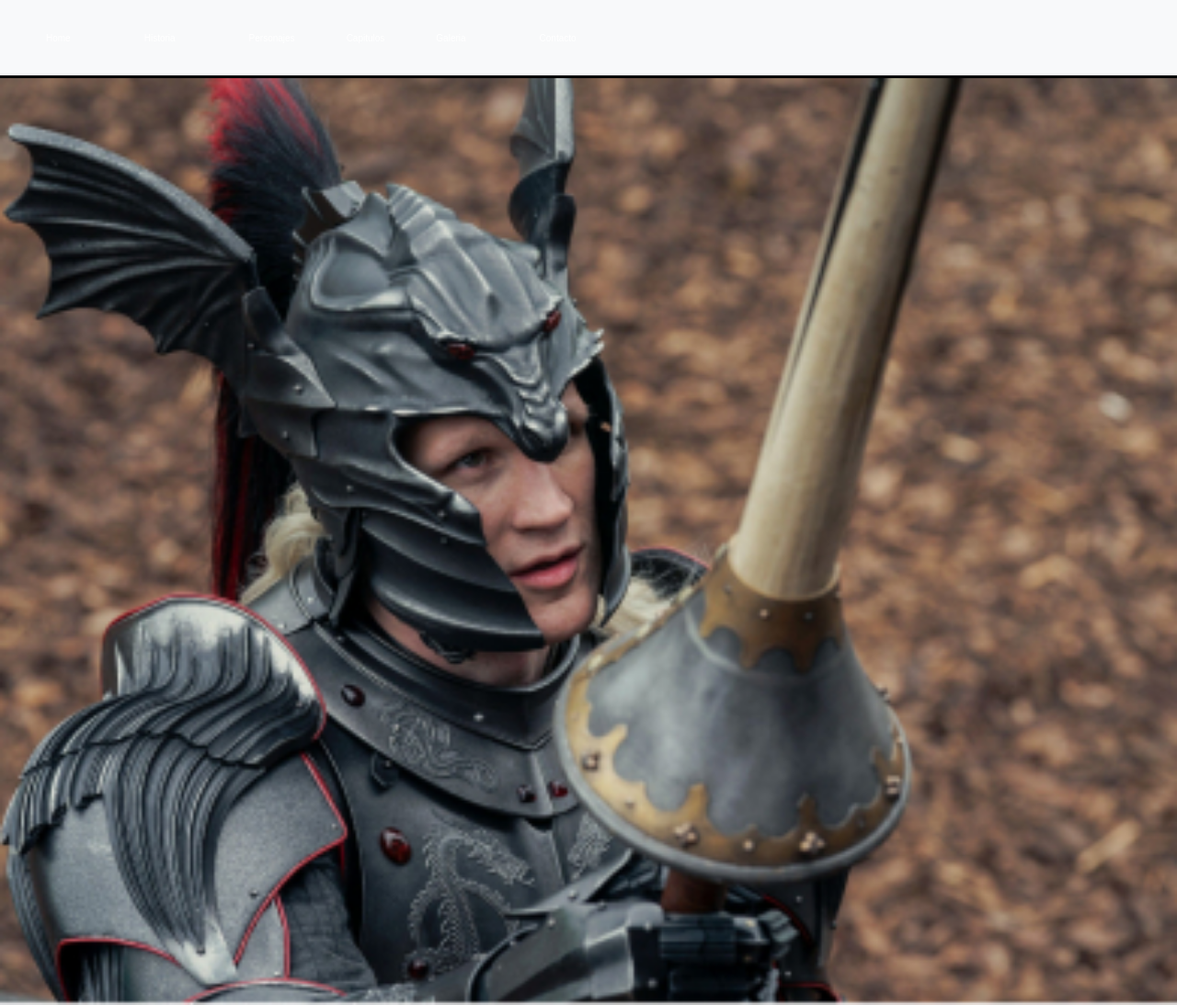
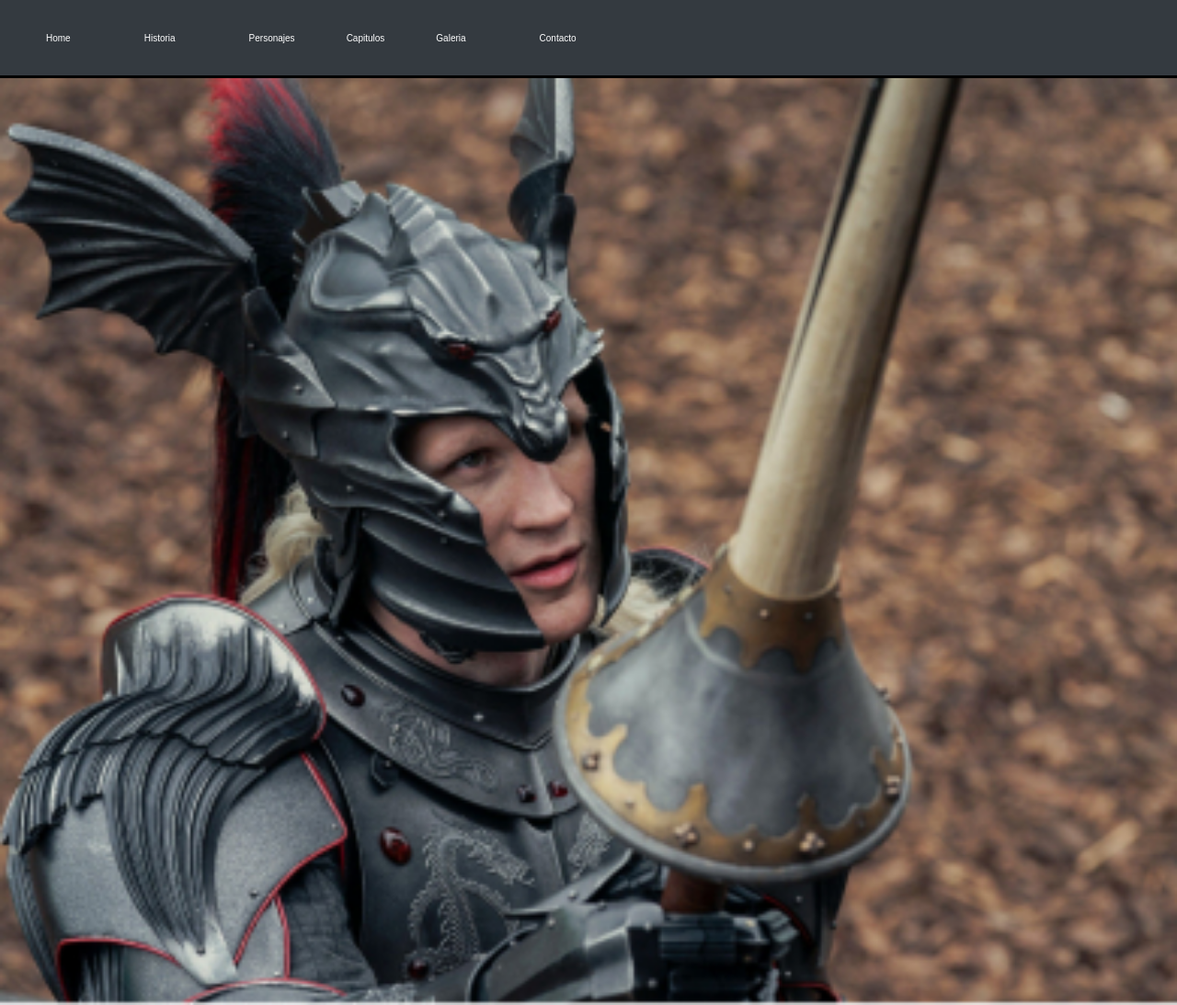
Before and after one commit to flor90200/proyecto_florencia, a plain HTML site: page pages/historia.html in a window 1280 px wide. Shown: the top 1093 px of the page at 92% size. Drawn offline with nearby package versions, Linux system fonts and the light colour scheme.

Commit message:
nueva informacion

```diff
--- a/pages/historia.html
+++ b/pages/historia.html
@@ -15,7 +15,7 @@
     <header>
         <img src="../image/logo.png" alt="logo" width="20x" height="30px>
     <div class="container">
-    <nav class="navbar navbar-expand-md navbar-dark fixed-top bg-light navbar-main">
+    <nav class="navbar navbar-expand-md navbar-dark fixed-top bg-dark navbar-main">
         <ul class="nav ms-auto text-dark flex-column flex-md-row">
 
             <li class="nav-item">
```
